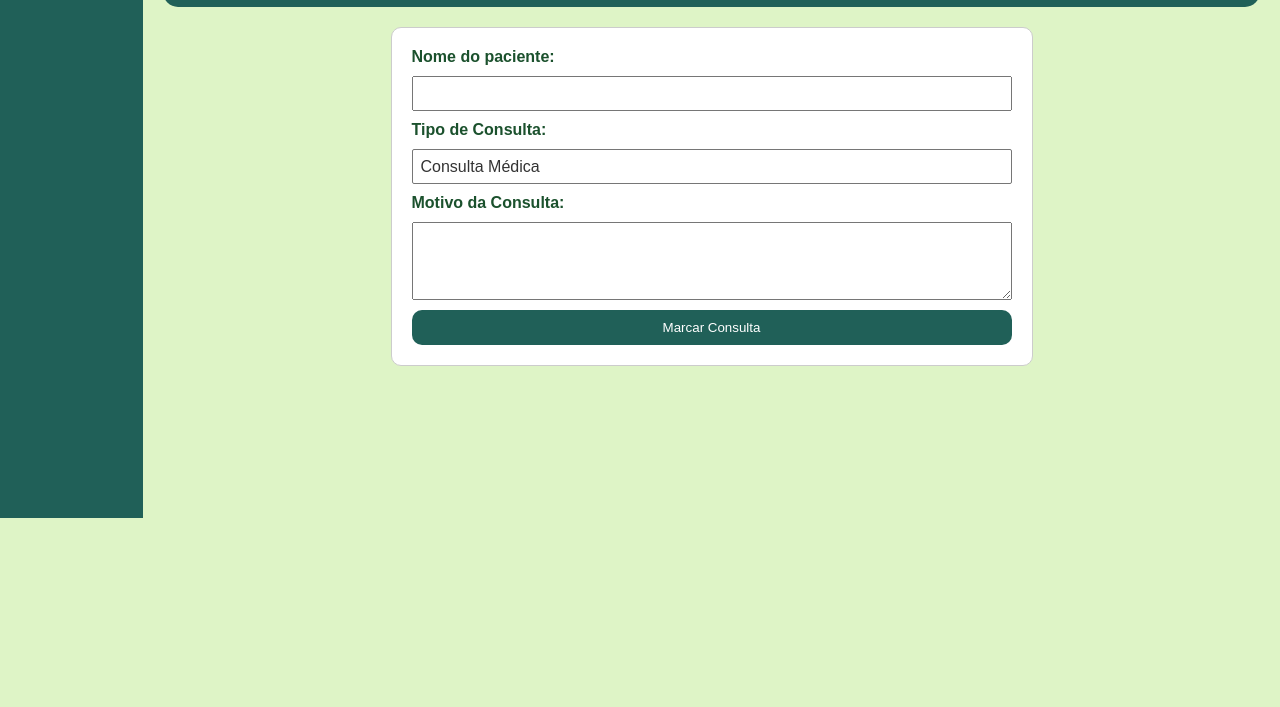
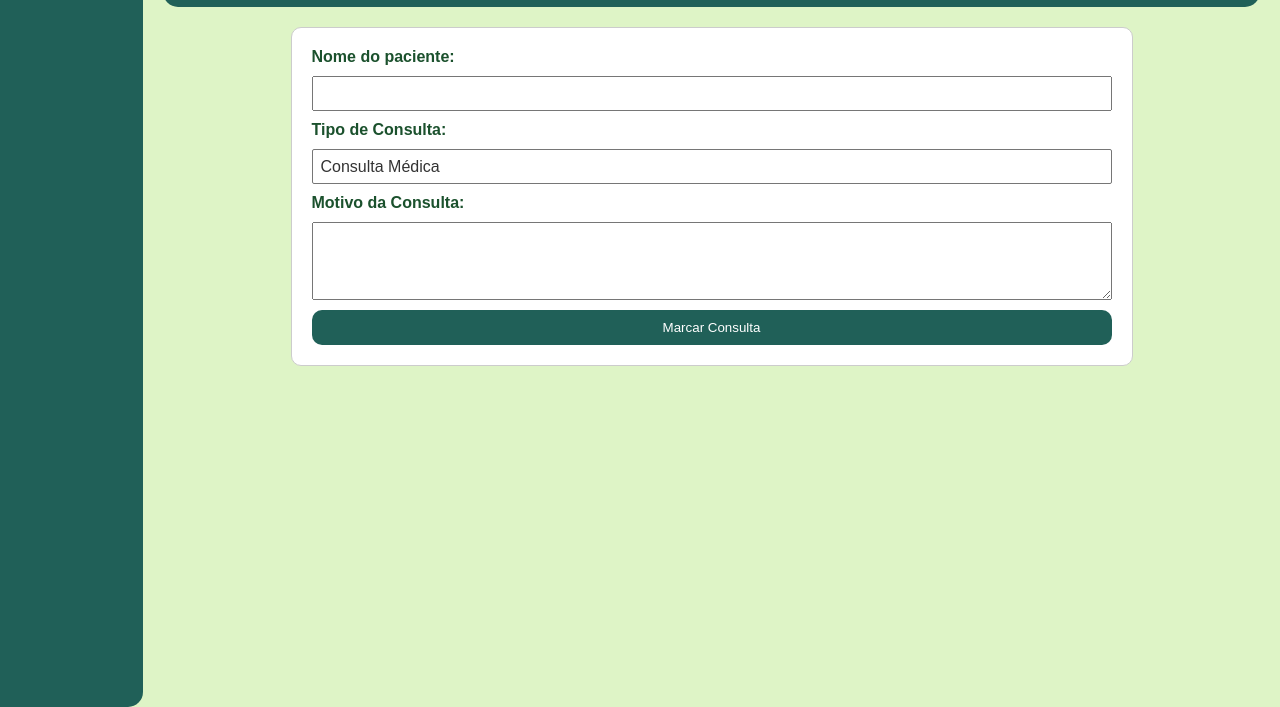
Before and after one commit to pnn99/ti-HealthCare, a website: page TI/front-end/consulta.html in a window 1280 px wide. Shown: the part 133-840 px from the top of the page. Before the commit the page ends 800 px from the top, so only its background shows below. Drawn offline with Linux system fonts and the light colour scheme.

Commit message:
alteração na sidebar da parte de styleConsulta agora ela esta ocupando o viewport da maneira desejada

```diff
--- a/TI/front-end/estilos/styleConsulta.css
+++ b/TI/front-end/estilos/styleConsulta.css
@@ -12,6 +12,8 @@ body {
   color: #fff;
   padding: 20px;
   text-align: center;
+  border-radius: 0 0 15px 0;
+  height: 100vh;
 }
 
 .sidebar-button {
@@ -46,7 +48,7 @@ header {
 .main-content {
   background-color: white;
   color: #1B512D;
-  max-width: 600px;
+  max-width: 800px;
   margin: 20px auto;
   padding: 20px;
   border: 1px solid #ccc;
```
